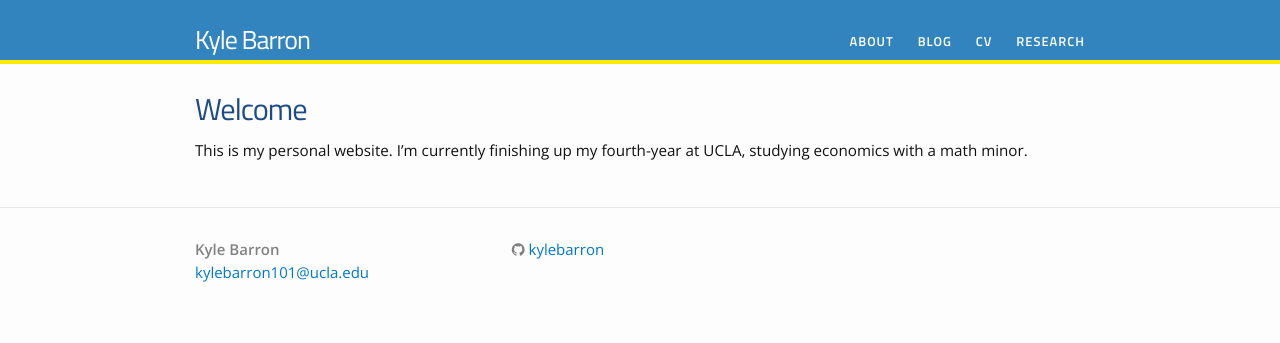
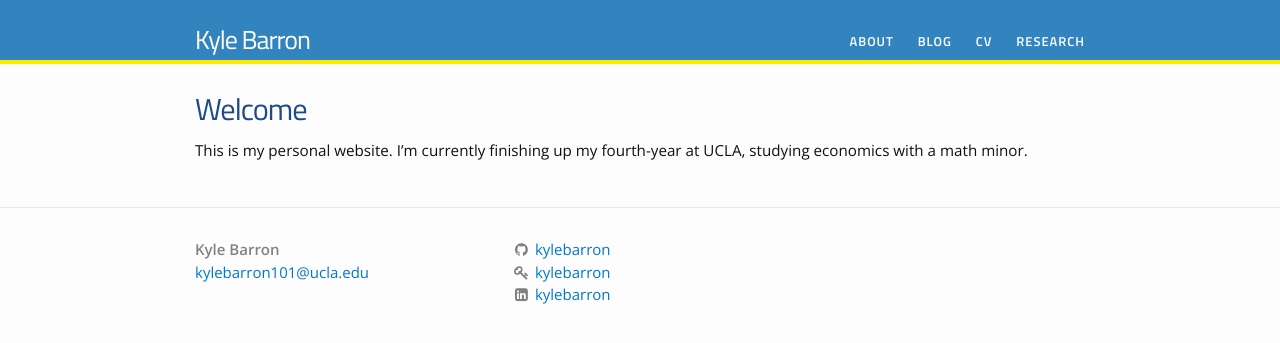
Before and after one commit to kylebarron/kylebarron.github.io, a Jekyll site: the page built from index.html, in a window 1280 px wide. Shown: the top 343 px of the page. Built offline with Jekyll 4.4.1, drawn with Linux system fonts in a browser that asks for light colours; nearby versions of some CDN libraries; some web fonts are replaced.

Commit message:
added footer links
added footer links to keybase and linkedin profiles. Also made the
icons fixed-width

```diff
--- a/_config.yml
+++ b/_config.yml
@@ -21,8 +21,10 @@ description: I am a fourth-year Economics major at UCLA, interested in exploring
 #  Google search results) and in your feed.xml site #description.
 baseurl: "" # the subpath of your site, e.g. /blog
 url: "https://kylebarron.github.io" # the base hostname & protocol for your site, e.g. http://example.com
-#twitter_username: jekyllrb
+#twitter_username: kylebarron2
 github_username:  kylebarron
+keybase_username:  kylebarron
+linkedin_username: kylebarron
 
 # Build settings
 markdown: kramdown
--- a/_includes/footer.html
+++ b/_includes/footer.html
@@ -20,7 +20,15 @@
           {% if site.github_username %}
   <li>
     <a href="https://github.com/{{ site.github_username }}">
-      <i class="fa fa-github" style="color:gray"></i> {{ site.github_username }}
+      <i class="fa fa-github fa-fw" style="color:gray"></i> {{ site.github_username }}
+    </a>
+  </li>
+{% endif %}
+
+          {% if site.keybase_username %}
+  <li>
+    <a href="https://keybase.io/{{ site.keybase_username }}">
+      <i class="fa fa-key fa-fw" style="color:gray"></i> {{ site.keybase_username }}
     </a>
   </li>
 {% endif %}
@@ -28,11 +36,18 @@
           {% if site.twitter_username %}
   <li>
     <a href="https://twitter.com/{{ site.twitter_username }}">
-      <i class="fa fa-twitter" style="color:gray"></i> {{ site.twitter_username }}
+      <i class="fa fa-twitter fa-fw" style="color:gray"></i> {{ site.twitter_username }}
     </a>
   </li>
 {% endif %}
 
+          {% if site.linkedin_username %}
+<li>
+  <a href="https://www.linkedin.com/in/kyle-barron-448b5888">
+    <i class="fa fa-linkedin-square fa-fw" style="color:gray"></i> {{ site.linkedin_username }}
+  </a>
+</li>
+{% endif %}
 
         </ul>
       </div>
--- a/_includes/head.html
+++ b/_includes/head.html
@@ -12,7 +12,8 @@
 <link rel='stylesheet' id='open-sans-css'  href='//fonts.googleapis.com/css?family=Open+Sans%3A300italic%2C400italic%2C600italic%2C300%2C400%2C600&#038;subset=latin%2Clatin-ext&#038;ver=4.2.4' type='text/css' media='all' />
 <link href='https://fonts.googleapis.com/css?family=Titillium+Web:600italic,600,400,400italic' rel='stylesheet' type='text/css'>
 <link rel="stylesheet" href="https://www.osu.edu/assets/fonts/webfonts.css">
-<link rel="stylesheet" href="//maxcdn.bootstrapcdn.com/font-awesome/4.3.0/css/font-awesome.min.css">
+<link rel="stylesheet" href="//maxcdn.bootstrapcdn.com/font-awesome/4.7.0/css/font-awesome.min.css">
+
 
 {% if site.google_author %}<link rel="author" href="{{ site.google_author }}"/>{% endif %}
 {% if site.google_site_verification %}<meta name="google-site-verification" content="{{ site.google_site_verification}}" />{% endif %}
```
